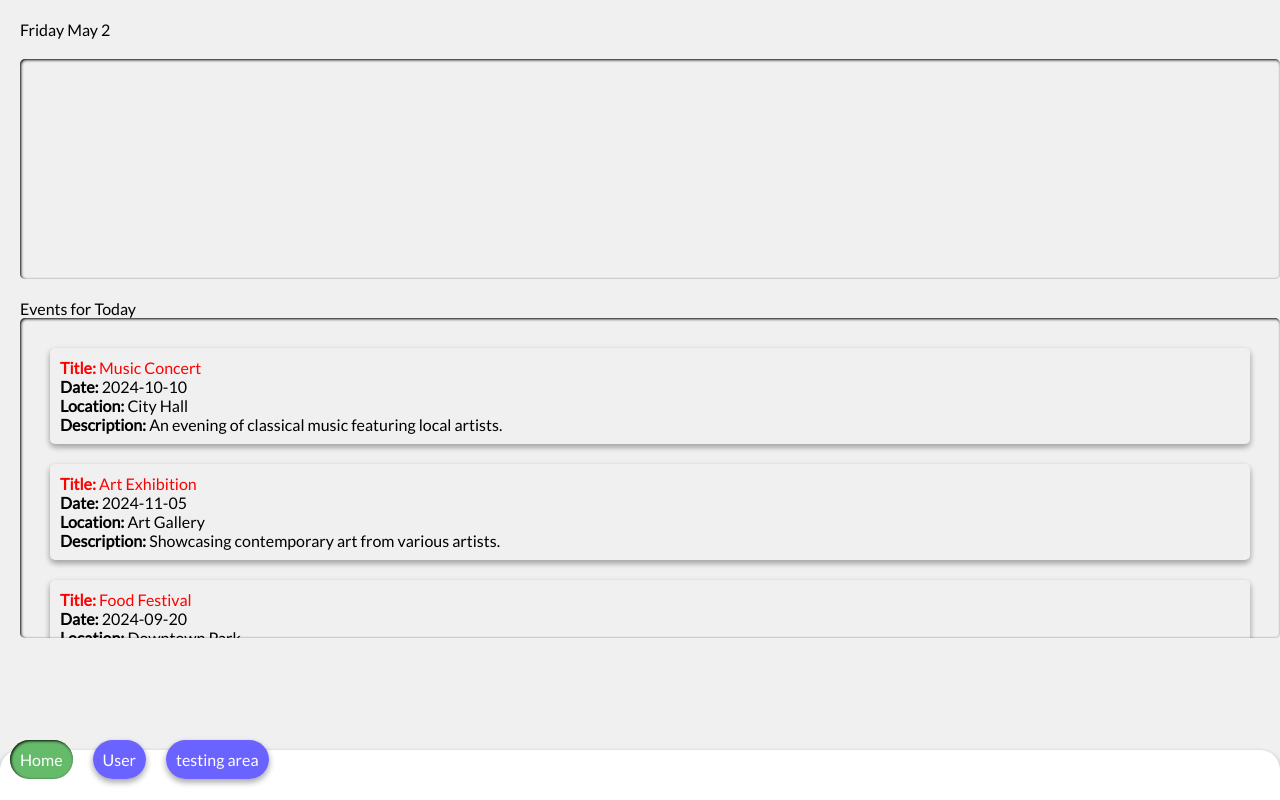
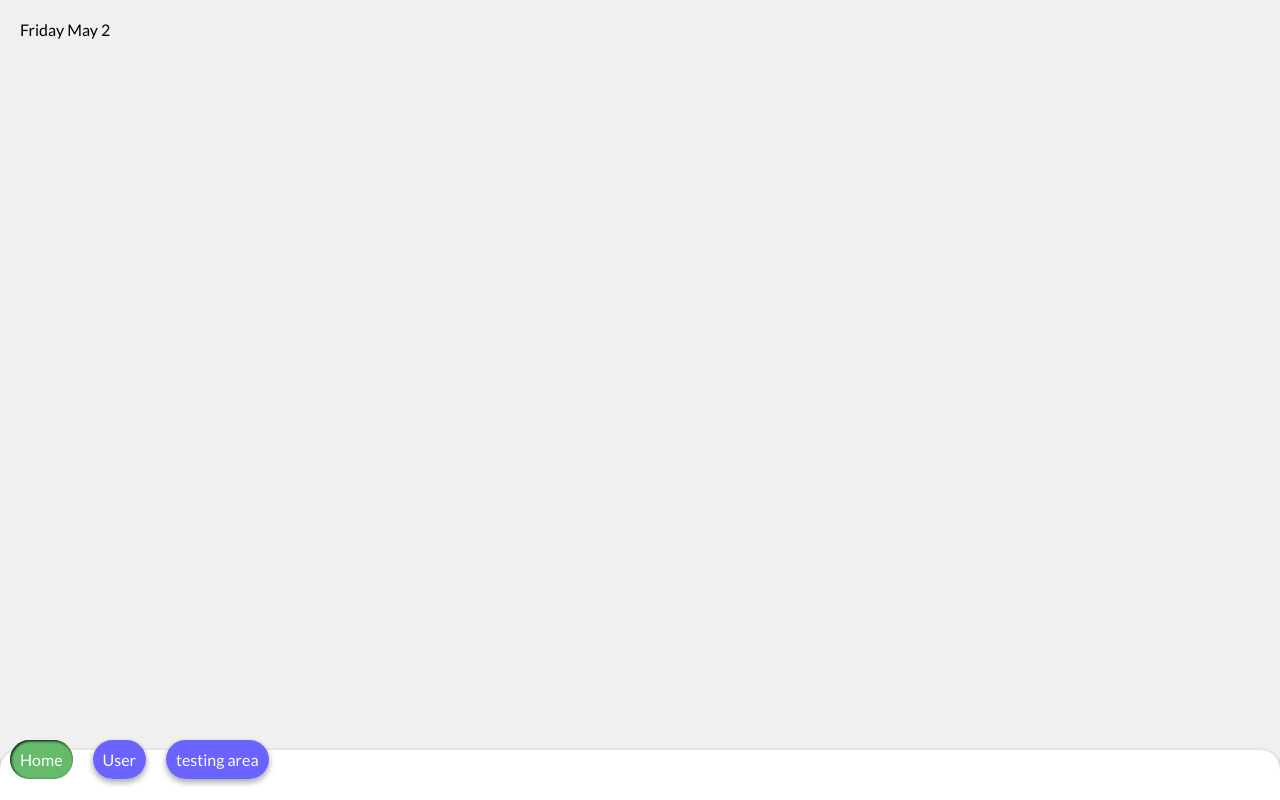
Before and after one commit to rmistr00UAFS/eventapp, a Vue app: page / in a window 1280 px wide. Built offline with nearby package versions, Linux system fonts and the light colour scheme.

Commit message:
working on map

```diff
--- a/package.json
+++ b/package.json
@@ -13,12 +13,14 @@
     "format": "prettier --write src/"
   },
   "dependencies": {
+    "@googlemaps/js-api-loader": "^1.16.8",
     "bootstrap": "^5.3.3",
     "bootstrap-vue": "^2.23.1",
     "bootstrap-vue-3": "^0.5.1",
     "pinia": "^2.1.7",
     "vue": "^3.5.9",
-    "vue-router": "^4.3.3"
+    "vue-router": "^4.3.3",
+    "vue3-google-map": "^0.21.0"
   },
   "devDependencies": {
     "@rushstack/eslint-patch": "^1.8.0",
--- a/src/assets/main.css
+++ b/src/assets/main.css
@@ -36,7 +36,7 @@ a {
   color: white;
 }
 
-button {
+/*button {
   background: var(--theme);
   color: white;
   cursor: pointer;
@@ -45,7 +45,7 @@ button {
   padding: 5px 10px;
   border-radius: 5px;
   border: none;
-}
+}*/
 
 button:active {
   background: var(--green) !important;
--- a/src/components/Map.vue
+++ /dev/null
@@ -1,28 +0,0 @@
-<script setup lang="ts">
-/*
-const center = { lat: 40.689247, lng: -74.044502 }
-
-const setCenter = () => {
-  center = {
-    lat: event.latLng.lat(),
-    lng: event.latLng.lng()
-  }
-}
-
-console.log(center)*/
-</script>
-
-<template>
-  <div class="map"></div>
-</template>
-
-<style scoped>
-.map {
-  width: calc(100% - 40px);
-  box-shadow: var(--inset-shadow);
-  margin: 20px;
-  padding: 10px;
-  border-radius: 5px;
-  height: 200px;
-}
-</style>
--- a/src/main.ts
+++ b/src/main.ts
@@ -12,3 +12,5 @@ app.use(createPinia())
 app.use(router)
 
 app.mount('#app')
+
+// AIzaSyBSPsKVWUUPt6WYOXw1smq-3iiy0X3P59k
--- a/src/views/HomeView.vue
+++ b/src/views/HomeView.vue
@@ -3,9 +3,11 @@ import { ref } from 'vue'
 import TheWelcome from '../components/TheWelcome.vue'
 import Events from '../components/Events.vue'
 
-import Map from '../components/Map.vue'
+import { GoogleMap, Marker, InfoWindow } from 'vue3-google-map'
 
 const today = 'Friday May 2'
+
+const center = { lat: 35.385803, lng: -94.403229 }
 
 const events = [
   {
@@ -13,42 +15,50 @@ const events = [
     title: 'Music Concert',
     date: '2024-10-10',
     location: 'City Hall',
-    description: 'An evening of classical music featuring local artists.'
+    description: 'An evening of classical music featuring local artists.',
+    location: { lat: center.lat - 0.01, lng: center.lng - 0.01 }
   },
   {
     id: 2,
     title: 'Art Exhibition',
     date: '2024-11-05',
     location: 'Art Gallery',
-    description: 'Showcasing contemporary art from various artists.'
-  },
-  {
-    id: 3,
-    title: 'Food Festival',
-    date: '2024-09-20',
-    location: 'Downtown Park',
-    description: 'A weekend festival celebrating local cuisine.'
-  },
-  {
-    id: 4,
-    title: 'Tech Conference',
-    date: '2024-12-15',
-    location: 'Convention Center',
-    description: 'Join industry leaders to discuss the future of technology.'
+    description: 'Showcasing contemporary art from various artists.',
+    location: { lat: center.lat + 0.01, lng: center.lng + 0.01 }
   }
 ]
+
+const saveEvent = (id) => {
+  console.log(id)
+}
 </script>
 
 <template>
   <main>
     <div class="today">{{ today }}</div>
 
-    <Map />
+    <!--    <GoogleMap
+      class="map"
+      api-key="AIzaSyBSPsKVWUUPt6WYOXw1smq-3iiy0X3P59k"
+      :center="center"
+      :zoom="13"
+    >
+      <Marker v-for="(event, i) in events" :key="i" :options="{ position: event.location }">
+        <InfoWindow>
+          <div class="title"><strong>Title:</strong> {{ event.title }}</div>
+          <div class="date"><strong>Date:</strong> {{ event.date }}</div>
 
-    <div class="todaysEvents">
+          <div class="description"><strong>Description:</strong> {{ event.description }}</div>
+
+          <button @click="saveEvent(event.id)">save</button>
+        </InfoWindow>
+      </Marker>
+    </GoogleMap>-->
+
+    <!--  <div class="todaysEvents">
       Events for Today
       <Events :events="events" />
-    </div>
+    </div>-->
   </main>
 </template>
 
@@ -59,4 +69,9 @@ const events = [
 .today {
   margin: 20px;
 }
+
+.map {
+  height: 100vh;
+  width: 100vw;
+}
 </style>
--- a/src/views/LoginView.vue
+++ b/src/views/LoginView.vue
@@ -4,13 +4,12 @@ import { useRouter } from 'vue-router'
 const router = useRouter()
 
 const form = {
-  userid: 1,
-  firstname: 'john',
-  lastname: 'Doe',
-  password: 'xyz', // Note: In practice, you should not expose passwords in JSON responses
-  email: 'xyz@x.com',
-  phone: '1234567890',
-  address: '123 Main St, Springfield'
+  firstname: '',
+  lastname: '',
+  password: '', // Note: In practice, you should not expose passwords in JSON responses
+  email: '',
+  phone: '',
+  address: ''
 }
 
 async function login() {
@@ -34,7 +33,7 @@ async function login() {
     localStorage.setItem('userid', result.userid)
     router.push('/user')
 
-    console.log(result)
+    // console.log(result)
   } catch (error) {
     console.log(error)
   }
@@ -94,10 +93,6 @@ const createUser = () => {
     create user
     <form @submit.prevent="submitForm">
       <div>
-        <label for="userid">User ID:</label>
-        <input type="text" v-model="form.userid" id="userid" readonly />
-      </div>
-      <div>
         <label for="firstname">First Name:</label>
         <input type="text" v-model="form.firstname" id="firstname" />
       </div>
--- a/src/views/Test.vue
+++ b/src/views/Test.vue
@@ -1,42 +1,5 @@
-<script setup lang="ts">
-import { ref } from 'vue'
+<script setup lang="ts"></script>
 
-const form = {
-  userid: 1,
-  firstname: 'john',
-  lastname: 'Doe',
-  password: 'xyz', // Note: In practice, you should not expose passwords in JSON responses
-  email: 'xyz@x.com',
-  phone: '1234567890',
-  address: '123 Main St, Springfield'
-}
-
-async function login() {
-  console.log(form)
-  try {
-    const response = await fetch('http://localhost/examples/read.php', {
-      method: 'POST',
-      headers: {
-        'Content-Type': 'application/json'
-      },
-      body: JSON.stringify(form)
-    })
-
-    // Check if the response is OK (status in the range 200-299)
-    if (!response.ok) {
-      throw new Error(`HTTP error! Status: ${response.status}`)
-    }
-
-    const result = await response.json()
-    console.log(result)
-  } catch (error) {
-    console.log(error)
-  }
-}
-
-login()
-</script>
-
-<template>TESTING AREA</template>
+<template></template>
 
 <style scoped></style>
--- a/src/views/UserView.vue
+++ b/src/views/UserView.vue
@@ -68,5 +68,6 @@ const user = ref({
   position: fixed;
   top: 20px;
   right: 20px;
+  height: 30px;
 }
 </style>
```
Also changed, not shown: 1 other file (tests, documents, lock files or other folders).
